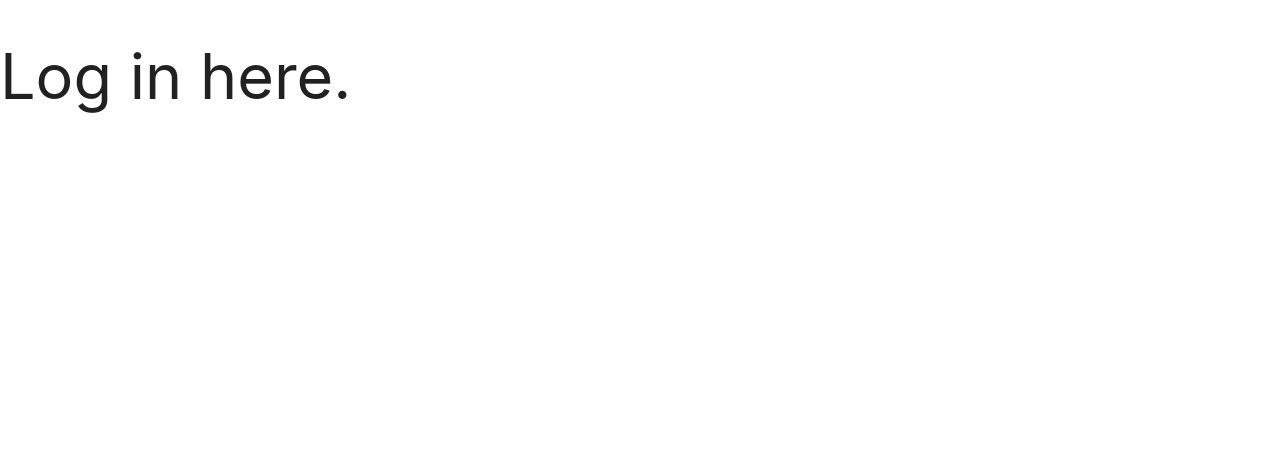
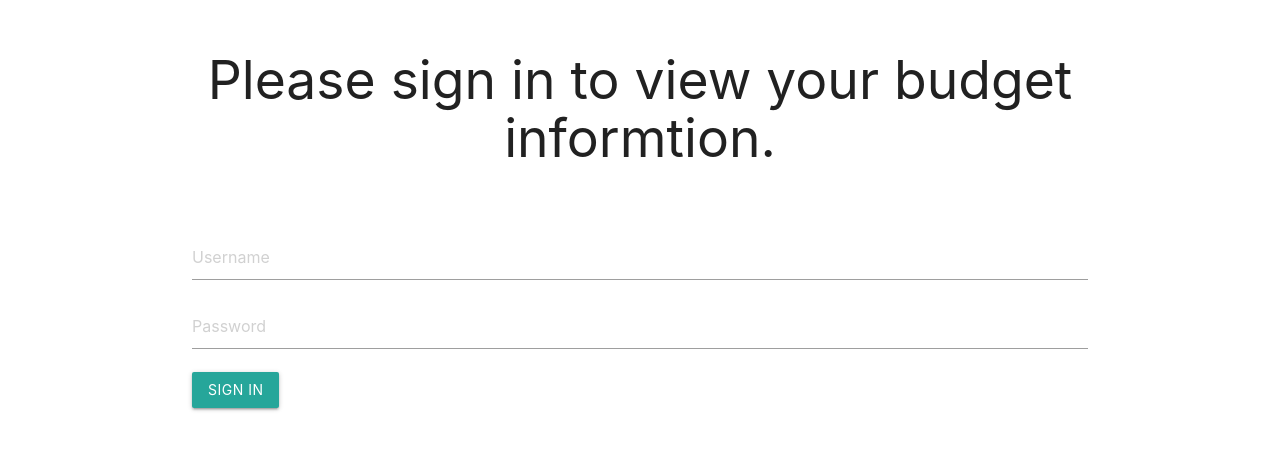
Before and after one commit to Kristian-Roopnarine/Django-Budget-App, a Django app: page / in a window 1280 px wide. Shown: the top 450 px of the page. Run offline with Django 3.2, Linux system fonts and the light colour scheme.

Commit message:
Started working on login page.

```diff
--- a/budget_project/budget_app/templates/budget_app/login.html
+++ b/budget_project/budget_app/templates/budget_app/login.html
@@ -11,8 +11,29 @@
     </head>
 
     <body>
-        <h1>Log in here.</h1>
-
+        <div class="section">
+            <div class="container">
+                <h2 class="center">Please sign in to view your budget informtion.</h2>
+            </div>
+        </div>
+        <div class="section">
+            <div class="container">
+                <form class="col s12" method='post' action='{% url "check_info" %}'>
+                    {% csrf_token %}
+                    <div class='input-field col s4'>
+                        <input placeholder='Username'
+                        name='username'
+                        type='text'>
+                    </div>
+                    <div class="input-field col s4">
+                        <input placeholder="Password"
+                        name="password"
+                        type="text">
+                    </div>
+                    <button class="btn waves-effect waves-light" type="submit" name="action">Sign in</button>
+                </form>
+            </div>
+        </div>
 
 
         <script src="https://cdnjs.cloudflare.com/ajax/libs/materialize/1.0.0/js/materialize.min.js"></script>
--- a/budget_project/budget_app/urls.py
+++ b/budget_project/budget_app/urls.py
@@ -3,5 +3,6 @@ from . import views
 
 urlpatterns = [
     path('', views.login,name='login'),
-    path('app',views.index,name='index')
+    path('app',views.index,name='index'),
+    path('check_info',views.check_info,name="check_info")
 ]
--- a/budget_project/budget_app/views.py
+++ b/budget_project/budget_app/views.py
@@ -1,5 +1,5 @@
 from django.shortcuts import render
-from django.http import HttpResponse
+from django.http import HttpResponseRedirect
 # Create your views here.
 
 
@@ -8,3 +8,6 @@ def index(request):
 
 def login(request):
     return render(request,'budget_app/login.html')
+
+def check_info(request):
+    return HttpResponseRedirect('app')
```
Also changed, not shown: budget_project/budget_app/templates/budget_app/index.html (+23 -10 lines), budget_project/budget_app/templates/budget_app/style.css (added, +11 -0 lines).
